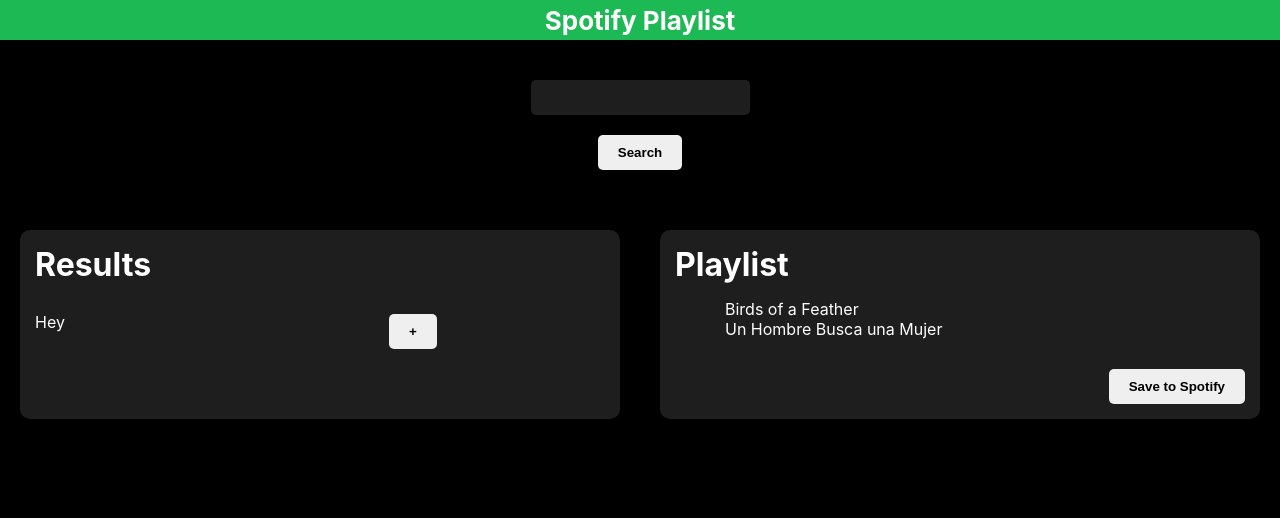
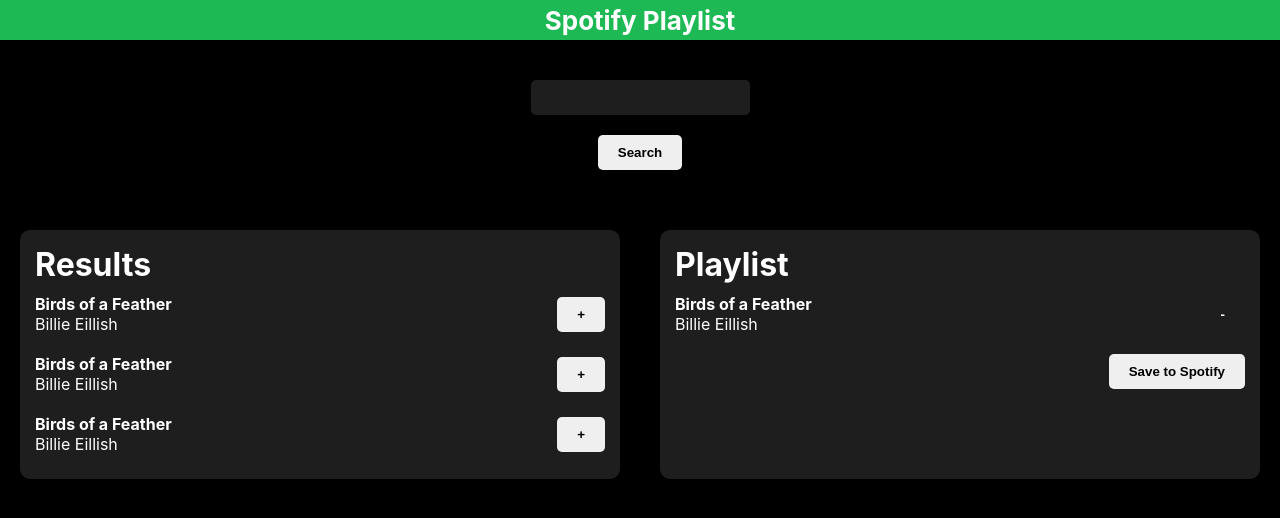
Before and after one commit to bernardolr/Jamming, a React (Create React App) app: page / in a window 1280 px wide. Shown: the top 518 px of the page. Built offline with nearby package versions, Linux system fonts and the light colour scheme.

Commit message:
Added refinements on the css

```diff
--- /dev/null
+++ b/src/AddTrack.js
@@ -0,0 +1,38 @@
+import React, { useState } from 'react';
+import './App.css';
+import Button from './Button';
+
+function AddTrack({text, name, artist, album}) {
+
+const [songName, setSongName] = useState('Birds of a Feather');
+const [artistName, setArtistName] = useState('Billie Eillish');
+//const [albumName, setAlbumName] = useState('');
+
+const [trackText, setTrackText] = useState('');
+
+    const handleChangeText = () => {
+        setTrackText('Text Changed!');
+      };
+
+    return (
+        <div className='Row' >
+            <div id='Track'>
+                <div id='Track-Info'>
+                    <div id='Song-Name'>{songName}</div>
+                    <div>{artistName} </div>
+
+                </div>
+
+                <div id='Add-Button-Layout'>
+                    <Button id='Add-Button' text={'+'}/>
+                </div>
+                </div>
+
+
+        </div>
+
+    );
+
+}
+
+export default AddTrack;
--- a/src/App.css
+++ b/src/App.css
@@ -30,10 +30,9 @@
 }
 
 
-.Search-Button {
+.General-Button {
   justify-content: center;
   padding: 10px 20px 10px 20px;
-  margin-top: 20px;
   text-align: center;
   align-items: center;
   border-radius: 5px;
@@ -42,6 +41,7 @@
   transition: all .5s ease;
   border-style: hidden;
   font-weight: bold;
+
 
 }
 
@@ -61,7 +61,7 @@
 
 }
 
-.Search-Button.hovered {
+.General-Button.hovered {
   background-color: #1DB954;
   color: white;
   font-weight: bold;
@@ -69,6 +69,10 @@
   outline-color: #1DB954;
   outline-offset: 10px;
   text-shadow: 1px 1px 2px #1DB954;
+}
+
+#Search-Button {
+  padding-top: 20px;
 }
 
 .Card-Header {
@@ -95,8 +99,9 @@
   clear: both;
   width: 100%;
   display: flex;
+}
 
-}
+
 
 #Save-To-Spotify {
   text-align: right;
@@ -107,30 +112,76 @@
 
 ul {
   list-style-type: none;
-  margin: 10px ;
+  margin-bottom: 20px;
+  margin-left: none;
 }
 
 li {
-  margin-left: 10px;
-  list-style-type: none;
+  align-items: left;
+  justify-content: center;
+}
+
+#Track {
   display: flex;
+  align-items: center;
+  position: relative;
+  width: 100%;
+  padding-right: 10px;
+  padding-bottom: 20px;
 
 }
 
-#Track {
-  width: 60%;
+#Track-Info {
+  width: 100%;
+  margin-left: 10px;
+  flex-direction: column;
   display: flex;
-  text-align: center;
-  align-items: center;
+
+
+}
+
+#Song-Name {
+  font-weight:bolder;
 }
 
 #Add-Button {
   display: flex;
-  width: 40%;
+  width: 100%;
   align-items: center;
-  padding: 20px;
-  background-color: red;
+  position: relative;
+
 }
+
+#Delete-Button{
+  display: flex;
+  width: 100%;
+  align-items: center;
+  position: relative;
+  color: white;
+  background-color: #1e1e1eff;
+
+}
+
+#Delete-Button.hovered {
+  background-color: #b91d1d;
+  color: white;
+  font-weight: bold;
+  box-shadow: inset 0 0 20px rgba(255, 255, 255, .5), 0 0 20px rgba(255, 255, 255, .2);
+  outline-color: #b91d1d;
+  outline-offset: 10px;
+  text-shadow: 1px 1px 2px #b91d1d;
+
+}
+
+
+
+#Add-Button-Layout{
+  align-items: center;
+  position: relative;
+  padding: none;
+}
+
+
 
 @media screen and (max-width: 600px) {
   .Card {
--- a/src/Button.js
+++ b/src/Button.js
@@ -1,7 +1,7 @@
 import React, { useState } from 'react';
 import './App.css';
 
-function Button({text, onClick}) {
+function Button({text, id, onClick}) {
     const [onHover, setOnHover] = useState(false);
 
     const handleMouseEnter = () => {
@@ -14,7 +14,7 @@
 
     return (
         <div>
-                <button className={`Search-Button ${onHover ? 'hovered' : ''}`} type='submit' onMouseEnter={handleMouseEnter} onMouseLeave={handleMouseLeave} onClick={onClick}>{text}</button>
+                <button id={id} className={`General-Button ${onHover ? 'hovered' : ''}`} type='submit' onMouseEnter={handleMouseEnter} onMouseLeave={handleMouseLeave} onClick={onClick} >{text}</button>
 
         </div>
 
--- /dev/null
+++ b/src/DeleteTrack.js
@@ -0,0 +1,38 @@
+import React, { useState } from 'react';
+import './App.css';
+import Button from './Button';
+
+function DeleteTrack({text, name, artist, album}) {
+
+const [songName, setSongName] = useState('Birds of a Feather');
+const [artistName, setArtistName] = useState('Billie Eillish');
+//const [albumName, setAlbumName] = useState('');
+
+const [trackText, setTrackText] = useState('');
+
+    const handleChangeText = () => {
+        setTrackText('Text Changed!');
+      };
+
+    return (
+        <div className='Row' >
+            <div id='Track'>
+                <div id='Track-Info'>
+                    <div id='Song-Name'>{songName}</div>
+                    <div>{artistName} </div>
+
+                </div>
+
+                <div id='Add-Button-Layout'>
+                    <Button id='Delete-Button' text={'-'}/>
+                </div>
+                </div>
+
+
+        </div>
+
+    );
+
+}
+
+export default DeleteTrack;
--- a/src/Playlist.js
+++ b/src/Playlist.js
@@ -16,7 +16,7 @@
                 <TrackList/>
 
                 <div id='Save-To-Spotify'>
-                    <Button text={buttonText}/>
+                    <Button  text={buttonText}/>
                 </div>
         </div>
 
--- a/src/SearchBar.js
+++ b/src/SearchBar.js
@@ -11,10 +11,14 @@
 
     return (
         <div>
-            <form>
+            <form >
                 <input type="search" id="searchInput"></input>
-                <Button text={buttonText}/>
+                <div id="Search-Button" >
+                    <Button text={buttonText}/>
+                </div>
+
             </form>
+
 
         </div>
 
--- a/src/SearchResults.js
+++ b/src/SearchResults.js
@@ -1,18 +1,16 @@
 import React, { useState } from 'react';
 import './App.css';
-import Track from './Track';
+import AddTrack from './AddTrack';
 
 function SearchResults() {
-    const [trackText, setTrackText] = useState('Hey');
 
-    const handleChangeText = () => {
-        setTrackText('Text Changed!');
-      };
 
     return (
         <div >
             <h1 className='Card-Header'>Results</h1>
-            <Track text={trackText}/>
+            <AddTrack />
+            <AddTrack />
+            <AddTrack />
 
 
 
--- a/src/Track.js
+++ /dev/null
@@ -1,16 +0,0 @@
-import React, { useState } from 'react';
-import './App.css';
-import Button from './Button';
-
-function Track({text}) {
-    return (
-        <div className='Row'>
-            <li id='Track'>{text}</li>
-            <Button id='Add-Button' text={'+'}/>
-        </div>
-
-    );
-
-}
-
-export default Track;
--- a/src/Tracklist.js
+++ b/src/Tracklist.js
@@ -1,14 +1,11 @@
 import React, { useState } from 'react';
 import './App.css';
+import DeleteTrack from './DeleteTrack';
 
 function TrackList() {
     return (
         <div >
-                <ul>
-                    <li>Birds of a Feather</li>
-                    <li>Un Hombre Busca una Mujer</li>
-
-                </ul>
+                <DeleteTrack/>
 
         </div>
 
```
